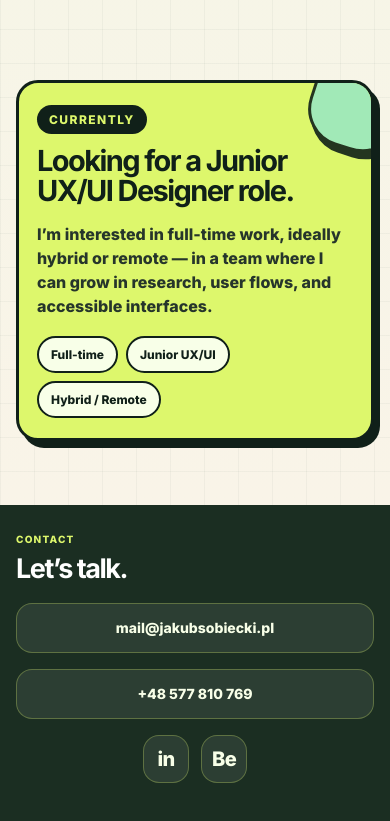
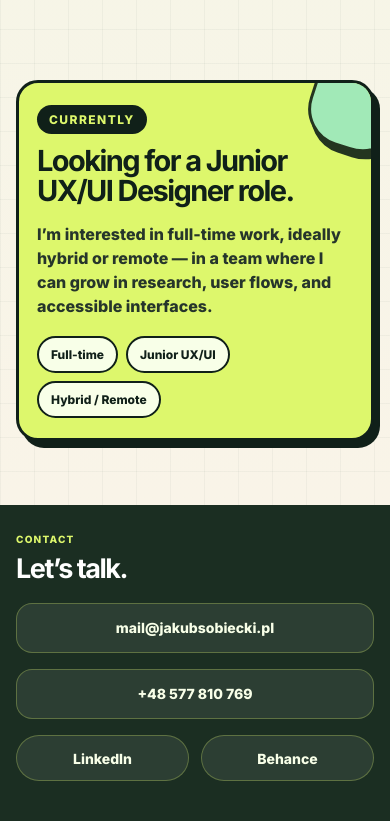
Before and after one commit to jhumienny/jakub-portfolio, a React (Vite) app: page / in a window 390 px wide. Shown: the part 3575-4396 px from the top of the page. Built offline with nearby package versions, Linux system fonts and the light colour scheme.

Commit message:
Adjust mobile contact social links

```diff
--- a/src/styles.css
+++ b/src/styles.css
@@ -889,3 +889,31 @@ body{background:transparent!important}
   .contact-link--social:nth-of-type(3){grid-column:2!important}
   .contact-link--social:nth-of-type(4){grid-column:3!important}
 }
+
+/* Mobile contact: social links as equal text buttons */
+@media(max-width:560px){
+  .contact-links{
+    grid-template-columns:1fr 1fr!important;
+    column-gap:12px!important;
+  }
+  .contact-link--social:nth-of-type(3),
+  .contact-link--social:nth-of-type(4){
+    grid-column:auto!important;
+    justify-self:stretch!important;
+    width:100%!important;
+    height:auto!important;
+    min-height:46px!important;
+    padding:11px 14px!important;
+    border-radius:999px!important;
+    font-size:14px!important;
+  }
+  .contact-link--social .contact-icon{display:none!important}
+  .contact-link--social .contact-text{
+    position:static!important;
+    width:auto!important;
+    height:auto!important;
+    overflow:visible!important;
+    clip:auto!important;
+    white-space:normal!important;
+  }
+}
```
